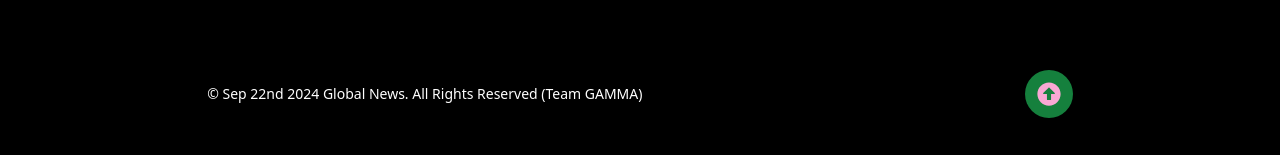
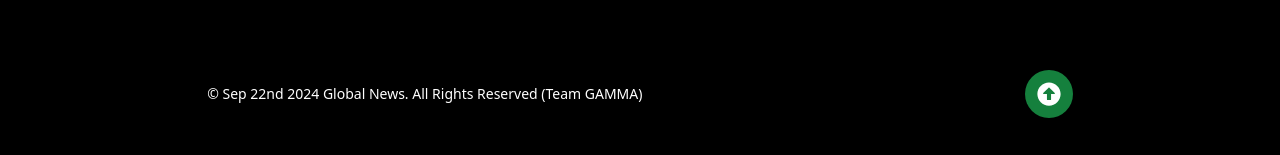
Before and after one commit to ferdousdevloper/global-news, a React (Create React App) app: page /register in a window 1280 px wide. Shown: the part 1371-1526 px from the top of the page. Built offline with nearby package versions, Linux system fonts and the light colour scheme; no server answers.

Commit message:
design impleament goTop in footer

```diff
--- a/src/Components/GotoTop.jsx
+++ b/src/Components/GotoTop.jsx
@@ -8,7 +8,7 @@ const GotoTop = () => {
   };
   return (
     <div className="top-btn" onClick={goToBtn}>
-      <Link className="text-2xl text-pink-300 font-semibold  bg-green-700 p-3 rounded-3xl outline-none hidden lg:flex hover:bg-pink-300 hover:text-green-700">
+      <Link className="text-2xl  font-semibold  bg-green-700 p-3 rounded-3xl outline-none hidden lg:flex  hover:bg-white hover:text-green-700">
         <FaArrowAltCircleUp />
       </Link>
     </div>
```
